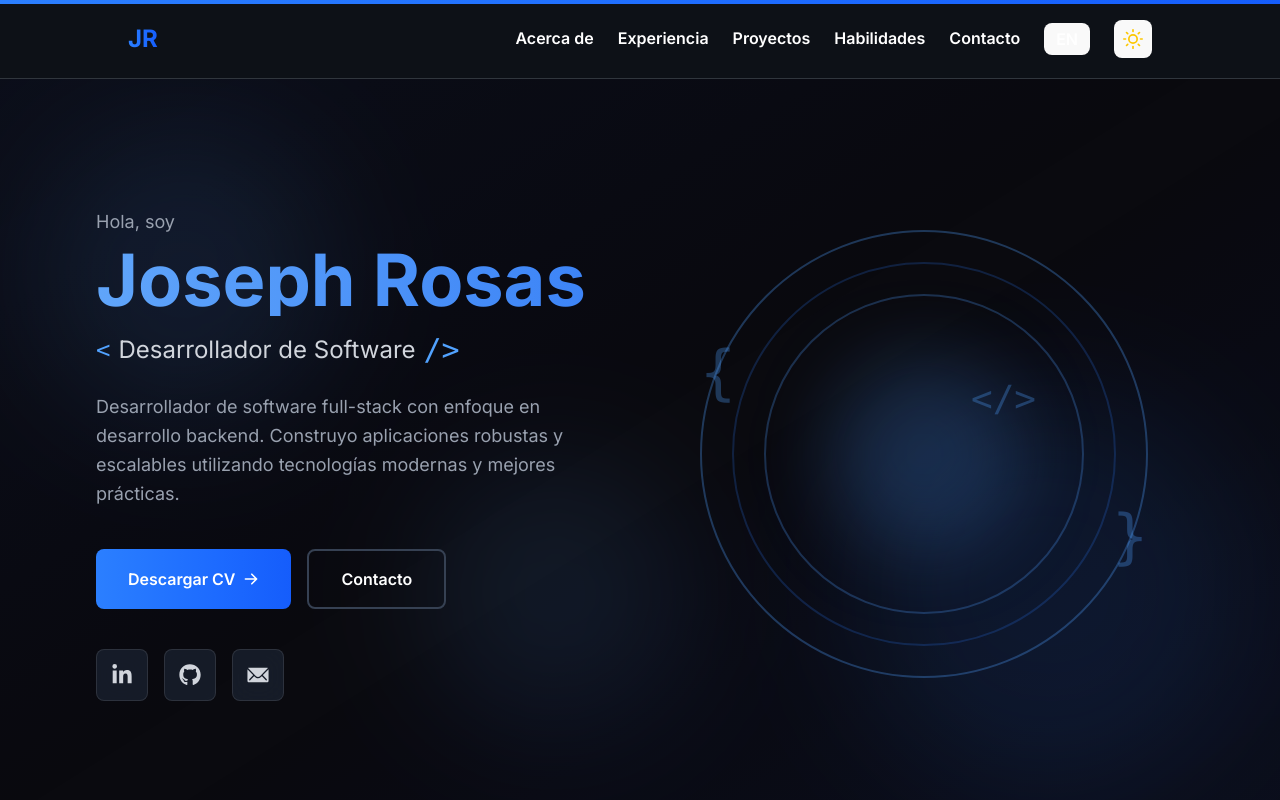
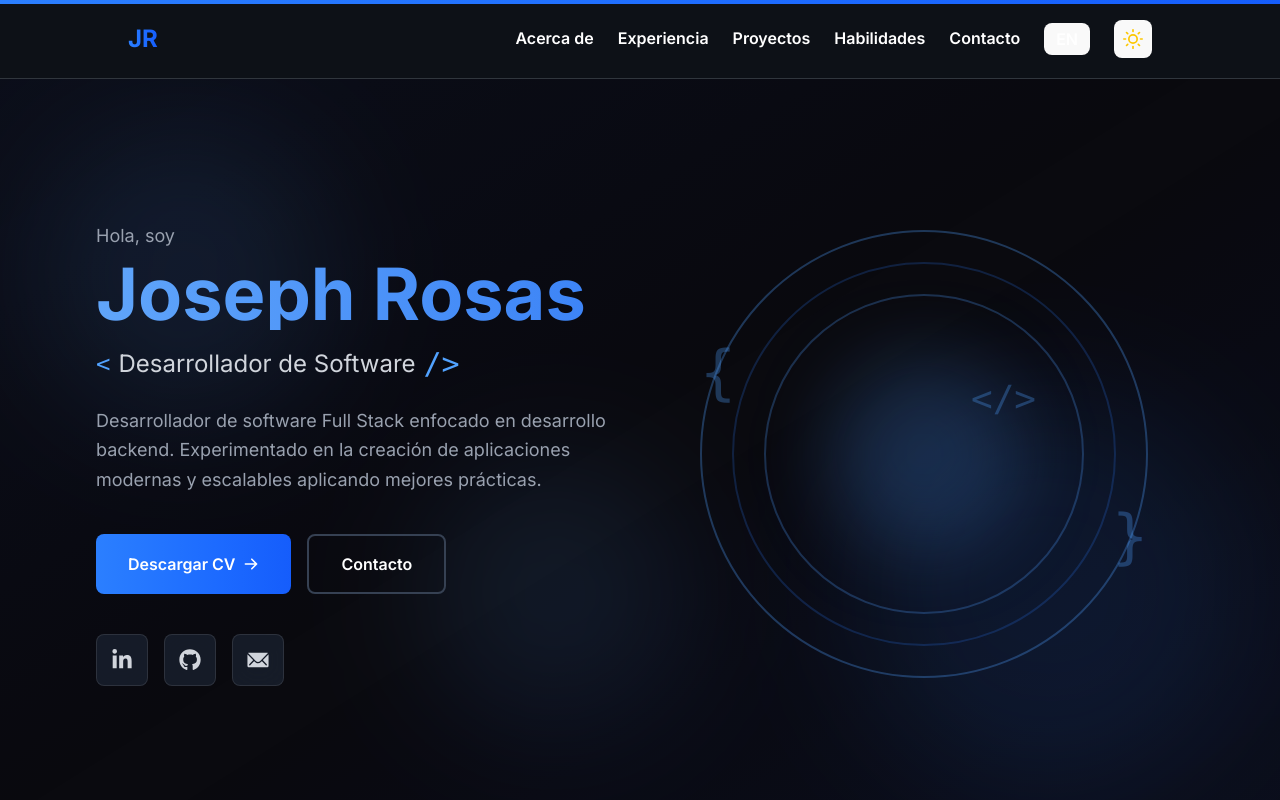
Before and after one commit to josephr04/Portafolio, a React (Vite) app: page / in a window 1280 px wide. Shown: the top 800 px of the page. Built offline with nearby package versions, Linux system fonts and the light colour scheme.

Commit message:
fix: change spanish description on hero section

```diff
--- a/src/data/translations.ts
+++ b/src/data/translations.ts
@@ -10,7 +10,7 @@ export const translations = {
     // Hero
     'hero.title': 'Hola, soy',
     'hero.subtitle': 'Desarrollador de Software',
-    'hero.description': 'Desarrollador de software full-stack con enfoque en desarrollo backend. Construyo aplicaciones robustas y escalables utilizando tecnologías modernas y mejores prácticas.',
+    'hero.description': 'Desarrollador de software Full Stack enfocado en desarrollo backend. Experimentado en la creación de aplicaciones modernas y escalables aplicando mejores prácticas.',
     'hero.downloadCV': 'Descargar CV',
     'hero.contact': 'Contacto',
 
```
